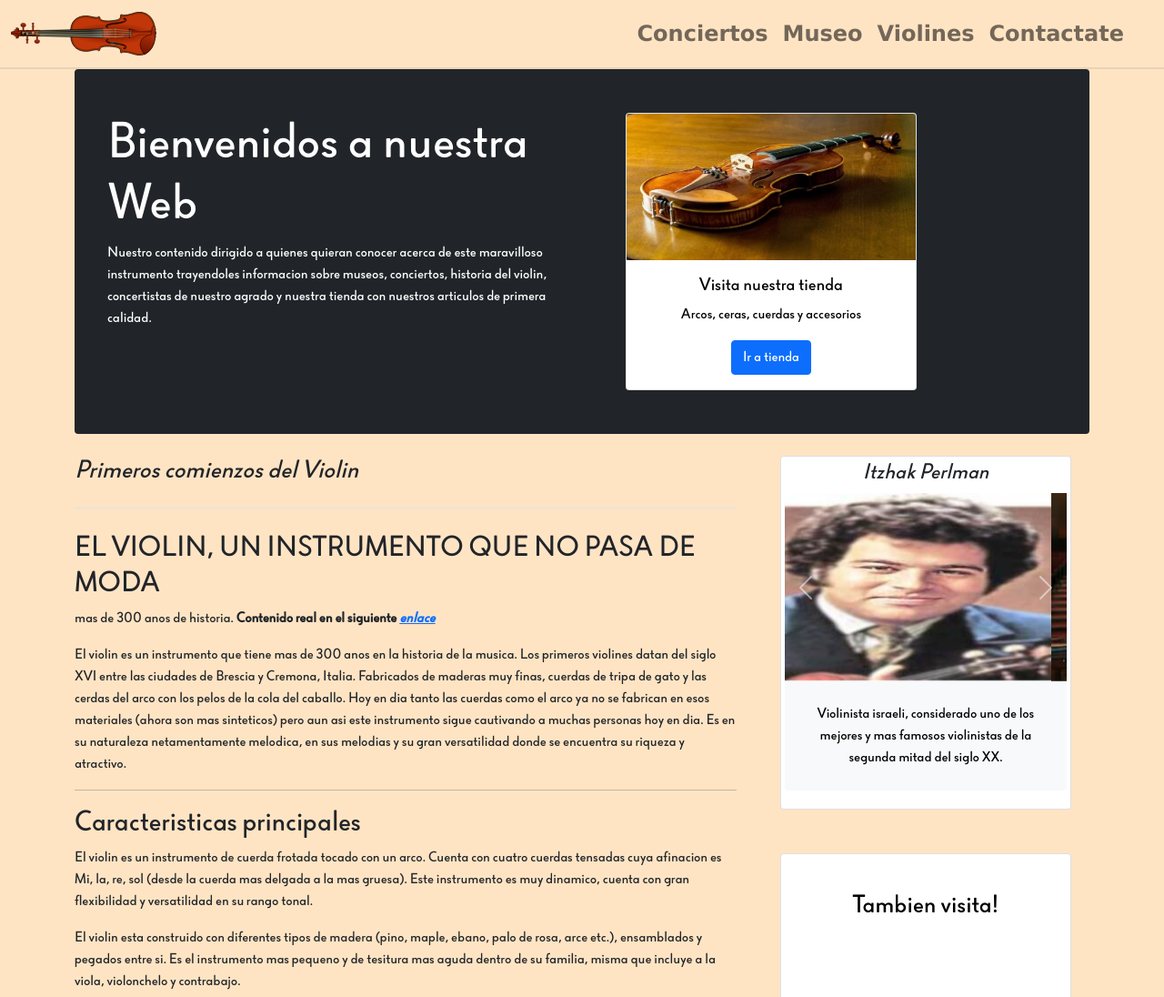
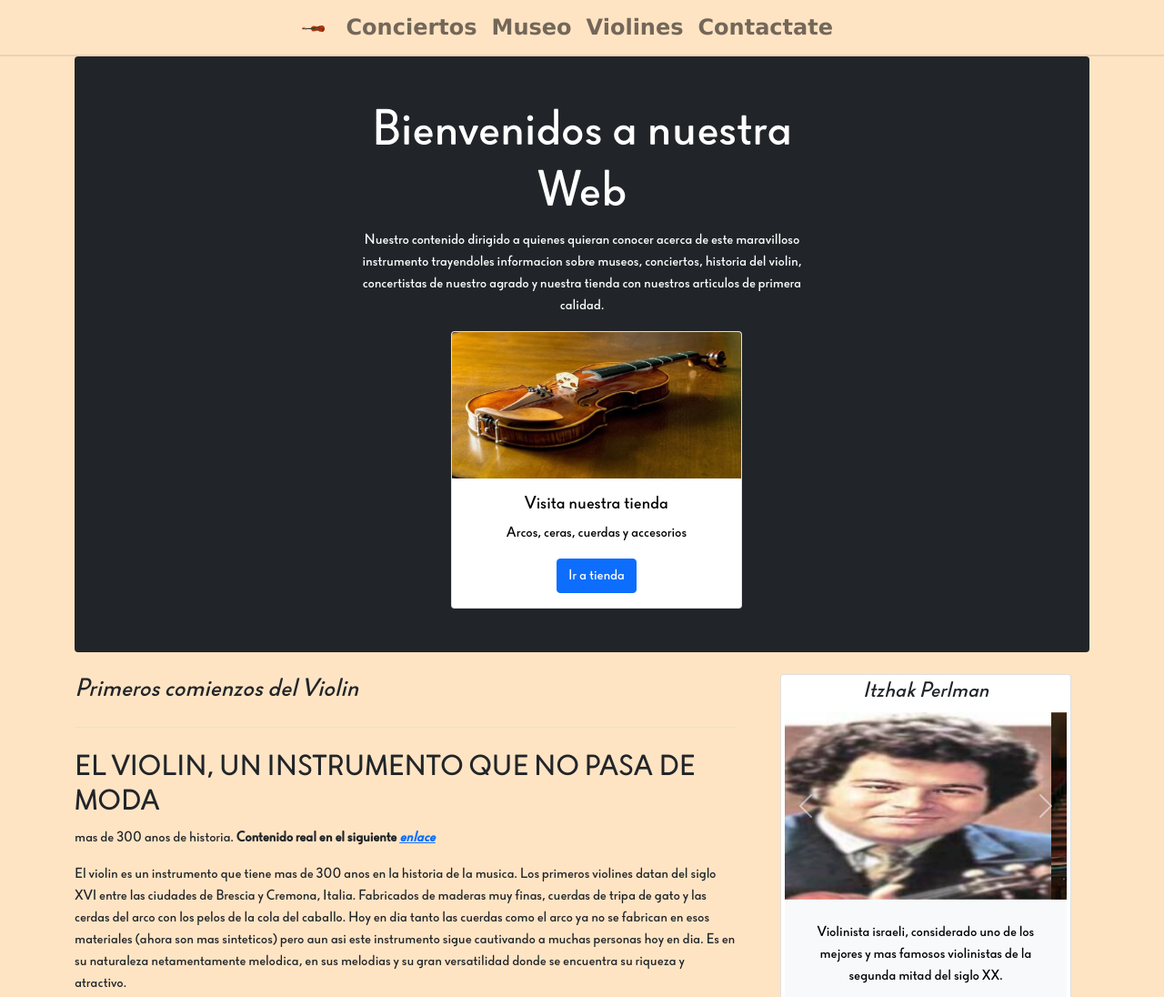
Before and after one commit to eskevin19/Mi_proyecto-CoderHouse, a plain HTML site: page index.html in a window 1280 px wide. Shown: the top 1096 px of the page at 91% size. Drawn offline with nearby package versions, Linux system fonts and the light colour scheme; grey boxes are pictures that could not be loaded.

Commit message:
media query 768px

```diff
--- a/Style/style.css
+++ b/Style/style.css
@@ -219,3 +219,23 @@ body{
         margin-top: 40px;
     }
 }
+
+@media screen and (min-width: 768px) {
+  .querys{
+    display: flex;
+    flex-direction: column;
+    flex-wrap: nowrap;
+    justify-content: center;
+    align-items: center;
+    align-content: center;
+
+    text-align: center
+  }
+  .container-fluid{
+    width: 50%;
+  }
+  .px-5{
+    padding-right: 27rem!important;
+    padding-left: 9rem!important;
+  }
+}
--- a/index.html
+++ b/index.html
@@ -1,6 +1,5 @@
 <!DOCTYPE html>
 <html lang="es">
-
 <head>
     <meta charset="UTF-8">
     <meta http-equiv="X-UA-Compatible" content="IE=edge">
@@ -54,13 +53,13 @@
                           <!-- Fín navegador -->
                           <!--Seccion Principal-->
 <section class="container">
-  <div class="p-4 p-md-5 mb-4 text-white rounded bg-dark">
-    <div class="row">
-      <div class="col-md-6 px-0">
+  <div class="p-4 p-md-5 mb-4 text-white rounded bg-dark querys">
+    <div class="row querys">
+      <div class="col-md-6 px-0 fles">
         <h1 class="display-4">Bienvenidos a nuestra Web</h1>
         <p>Nuestro contenido dirigido a quienes quieran conocer acerca de este maravilloso instrumento trayendoles informacion sobre museos, conciertos, historia del violín, concertistas de nuestro agrado y nuestra tienda con nuestros articulos de primera calidad.</p>
       </div>
-      <div class="col-md-3 px-5">
+      <div class="col-md-3 px-5 fles">
         <div class="card text-center" style="width: 20rem;">
           <img src="./Multimedia/Image/ImagenDePortada.jpeg" class="card-img-top" alt="Violin">
         <div class="card-body">
```
Also changed, not shown: Pages/contacto.html (+1 -1 lines).
